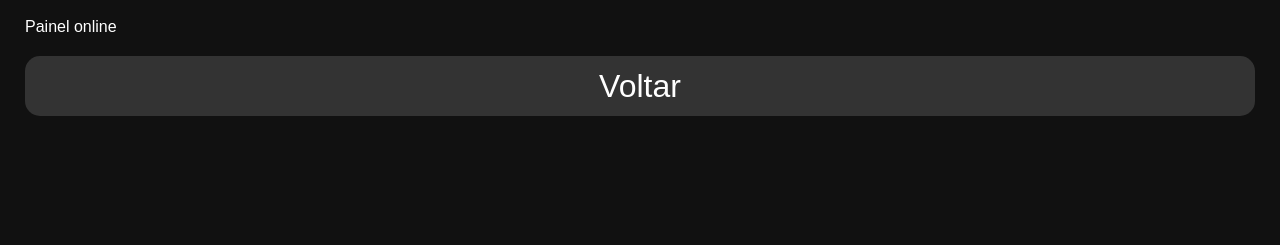
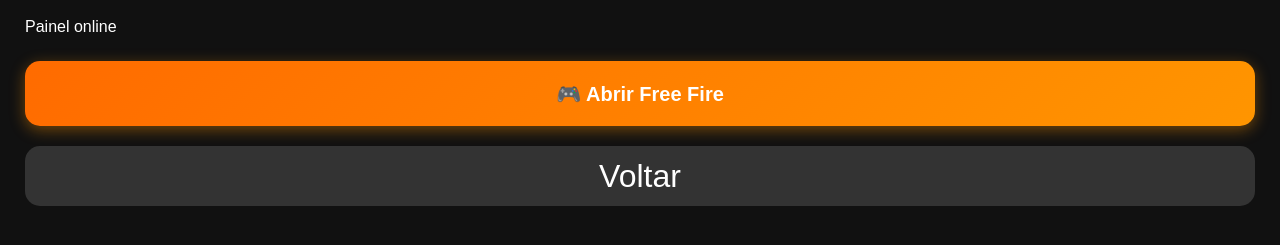
Before and after one commit to jonatasferreira0113-ops/PRIMEIRO-PAINEL, a plain HTML site: page index.html in a window 1280 px wide. Both pictures are taken after a click on the button "00". Shown: the part 75-320 px from the top of the page. Drawn offline with Linux system fonts and the light colour scheme.

Commit message:
Add button to open Free Fire game

```diff
--- a/index.html
+++ b/index.html
@@ -179,6 +179,32 @@
         }
 
         /* =========================
+           BOTÃO DE JOGO (FREE FIRE)
+        ========================= */
+
+        .botao-jogo {
+            background: linear-gradient(135deg, #ff6b00, #ff9500) !important;
+            color: white !important;
+            font-size: 20px !important;
+            font-weight: bold !important;
+            border-radius: 15px !important;
+            height: 65px !important;
+            margin-top: 25px !important;
+            width: 100% !important;
+            border: none;
+            display: flex;
+            align-items: center;
+            justify-content: center;
+            gap: 10px;
+            box-shadow: 0 4px 15px rgba(255, 149, 0, 0.4);
+            transition: transform 0.1s;
+        }
+
+        .botao-jogo:active {
+            transform: scale(0.97);
+        }
+
+        /* =========================
            TELAS MENORES
         ========================= */
 
@@ -291,7 +317,7 @@
             </button>
 
 
-            <!-- BOTÃO 00 -->
+            <!-- BOTÃO 00 (ABRE O PAINEL) -->
             <button class="zero" onclick="abrirPainel()">
                 00
             </button>
@@ -320,6 +346,11 @@
             <h1>Meu Primeiro Painel</h1>
 
             <p>Painel online</p>
+
+            <!-- BOTÃO PARA ABRIR O FREE FIRE -->
+            <button class="botao-jogo" onclick="abrirFreeFire()">
+                🎮 Abrir Free Fire
+            </button>
 
             <button onclick="voltar()">
                 Voltar
@@ -522,6 +553,30 @@
             limpar();
         }
 
+
+        /* =========================
+           ABRIR FREE FIRE
+        ========================= */
+
+        function abrirFreeFire() {
+
+            // Tenta abrir o Free Fire usando o URL Scheme
+            const urlFreeFire = "freefire://";
+
+            // Método mais confiável no iOS:
+            // Cria um link invisível e simula um clique nele
+            const link = document.createElement("a");
+            link.href = urlFreeFire;
+            link.style.display = "none";
+            document.body.appendChild(link);
+            link.click();
+
+            // Remove o link depois de um tempo
+            setTimeout(() => {
+                document.body.removeChild(link);
+            }, 100);
+        }
+
     </script>
 
 </body>
```
